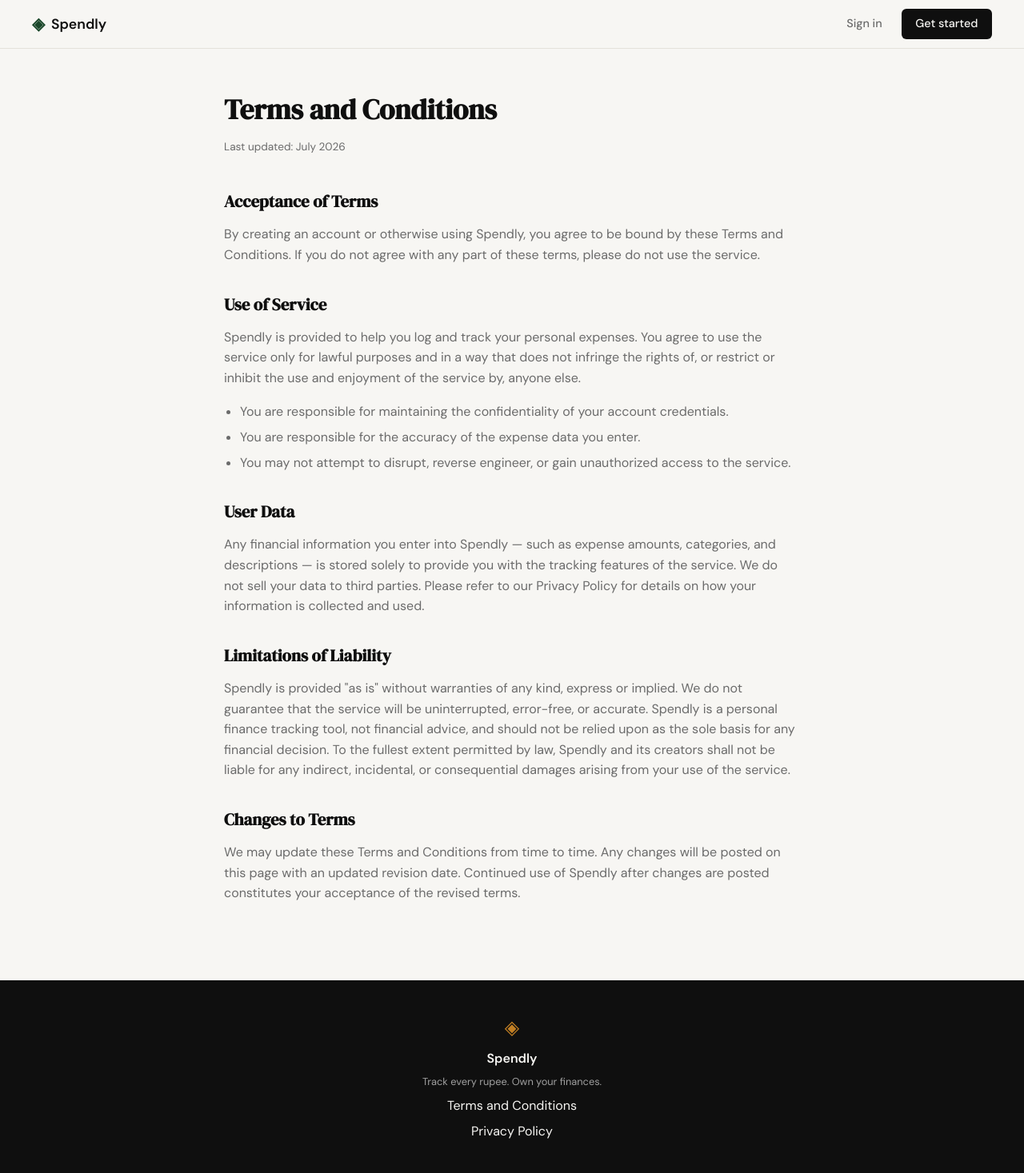
After one commit to PrasadBant/Spendly, a Flask app: page /terms in a window 1280 px wide. The commit adds this page. Shown: the whole page at 80% size. Run offline with Flask 3, Linux system fonts and the light colour scheme.

Commit message:
landing add terms and conditions page and route

```diff
--- a/app.py
+++ b/app.py
@@ -20,6 +20,11 @@ def register():
 @app.route("/login")
 def login():
     return render_template("login.html")
+
+
+@app.route("/terms")
+def terms():
+    return render_template("terms.html")
 
 
 # ------------------------------------------------------------------ #
--- a/static/css/style.css
+++ b/static/css/style.css
@@ -508,6 +508,57 @@ a { color: inherit; text-decoration: none; }
 }
 
 /* ------------------------------------------------------------------ */
+/* Legal pages                                                         */
+/* ------------------------------------------------------------------ */
+
+.legal-section {
+    padding: 3rem 2rem 5rem;
+}
+
+.legal-container {
+    max-width: 720px;
+    margin: 0 auto;
+}
+
+.legal-title {
+    font-family: var(--font-display);
+    font-size: 2.2rem;
+    color: var(--ink);
+    margin-bottom: 0.5rem;
+}
+
+.legal-updated {
+    font-size: 0.85rem;
+    color: var(--ink-muted);
+    margin-bottom: 2.5rem;
+}
+
+.legal-body h2 {
+    font-family: var(--font-display);
+    font-size: 1.3rem;
+    color: var(--ink);
+    margin: 2rem 0 0.75rem;
+}
+
+.legal-body h2:first-child {
+    margin-top: 0;
+}
+
+.legal-body p {
+    color: var(--ink-muted);
+    margin-bottom: 1rem;
+}
+
+.legal-body ul {
+    color: var(--ink-muted);
+    margin: 0 0 1rem 1.25rem;
+}
+
+.legal-body li {
+    margin-bottom: 0.4rem;
+}
+
+/* ------------------------------------------------------------------ */
 /* Responsive                                                          */
 /* ------------------------------------------------------------------ */
 
@@ -527,4 +578,6 @@ a { color: inherit; text-decoration: none; }
 @media (max-width: 600px) {
     .nav-links a:not(.nav-cta) { display: none; }
     .hero { padding: 3rem 1rem 2rem; }
+    .legal-section { padding: 2rem 1rem 3rem; }
+    .legal-title { font-size: 1.8rem; }
 }
--- a/templates/base.html
+++ b/templates/base.html
@@ -34,7 +34,7 @@
             <span class="brand-icon">◈</span>
             <span class="footer-name">Spendly</span>
             <p class="footer-copy">Track every rupee. Own your finances.</p>
-            <a href="#">Terms and Conditions</a>
+            <a href="{{ url_for('terms') }}">Terms and Conditions</a>
             <a href="#">Privacy Policy</a>
         </div>
     </footer>
--- /dev/null
+++ b/templates/terms.html
@@ -0,0 +1,65 @@
+{% extends "base.html" %}
+
+{% block title %}Terms and Conditions — Spendly{% endblock %}
+
+{% block content %}
+
+<section class="legal-section">
+    <div class="legal-container">
+        <h1 class="legal-title">Terms and Conditions</h1>
+        <p class="legal-updated">Last updated: July 2026</p>
+
+        <div class="legal-body">
+            <h2>Acceptance of Terms</h2>
+            <p>
+                By creating an account or otherwise using Spendly, you agree to be
+                bound by these Terms and Conditions. If you do not agree with any
+                part of these terms, please do not use the service.
+            </p>
+
+            <h2>Use of Service</h2>
+            <p>
+                Spendly is provided to help you log and track your personal
+                expenses. You agree to use the service only for lawful purposes
+                and in a way that does not infringe the rights of, or restrict
+                or inhibit the use and enjoyment of the service by, anyone else.
+            </p>
+            <ul>
+                <li>You are responsible for maintaining the confidentiality of your account credentials.</li>
+                <li>You are responsible for the accuracy of the expense data you enter.</li>
+                <li>You may not attempt to disrupt, reverse engineer, or gain unauthorized access to the service.</li>
+            </ul>
+
+            <h2>User Data</h2>
+            <p>
+                Any financial information you enter into Spendly — such as
+                expense amounts, categories, and descriptions — is stored solely
+                to provide you with the tracking features of the service. We do
+                not sell your data to third parties. Please refer to our Privacy
+                Policy for details on how your information is collected and used.
+            </p>
+
+            <h2>Limitations of Liability</h2>
+            <p>
+                Spendly is provided "as is" without warranties of any kind, express
+                or implied. We do not guarantee that the service will be
+                uninterrupted, error-free, or accurate. Spendly is a personal
+                finance tracking tool, not financial advice, and should not be
+                relied upon as the sole basis for any financial decision. To the
+                fullest extent permitted by law, Spendly and its creators shall
+                not be liable for any indirect, incidental, or consequential
+                damages arising from your use of the service.
+            </p>
+
+            <h2>Changes to Terms</h2>
+            <p>
+                We may update these Terms and Conditions from time to time. Any
+                changes will be posted on this page with an updated revision
+                date. Continued use of Spendly after changes are posted
+                constitutes your acceptance of the revised terms.
+            </p>
+        </div>
+    </div>
+</section>
+
+{% endblock %}
```
